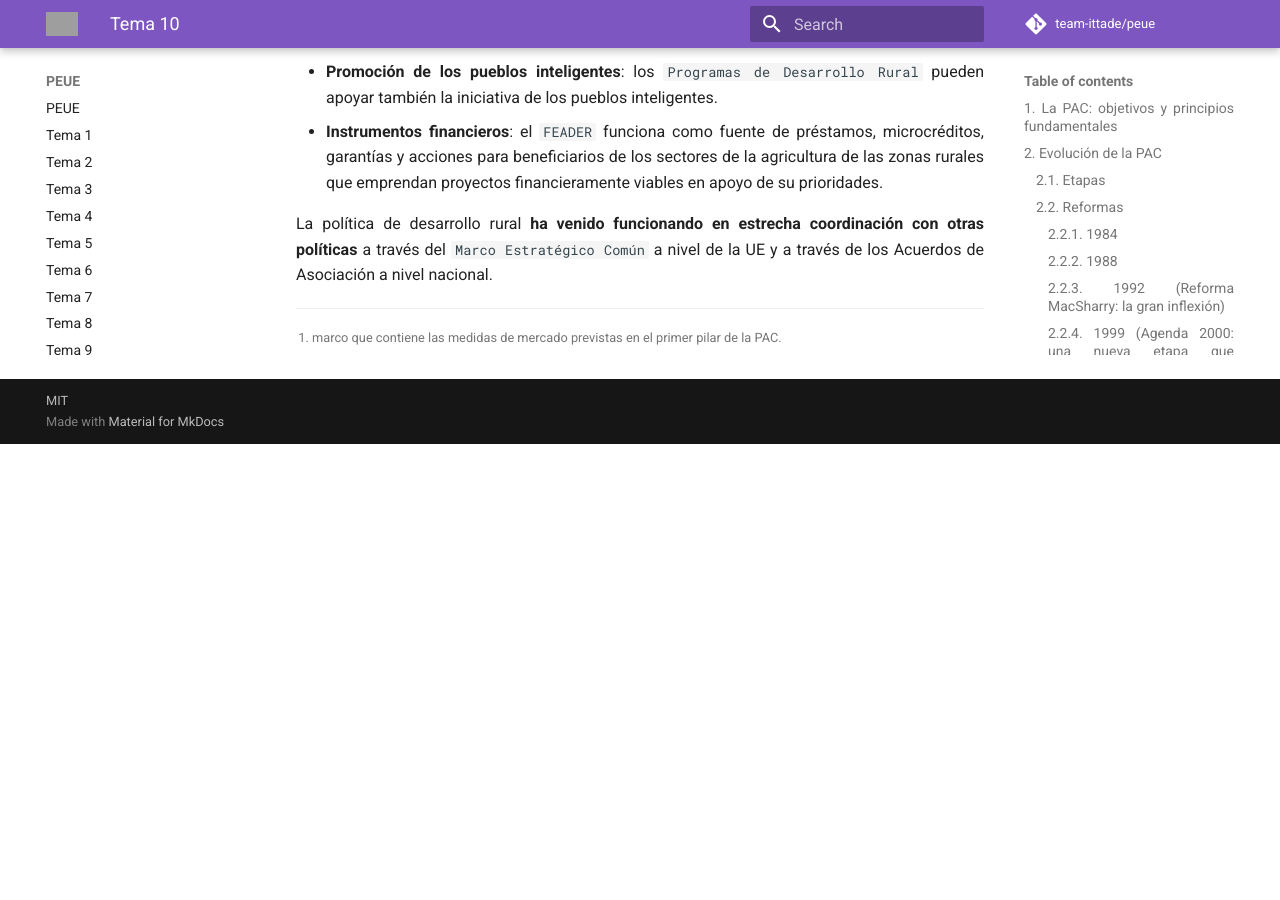
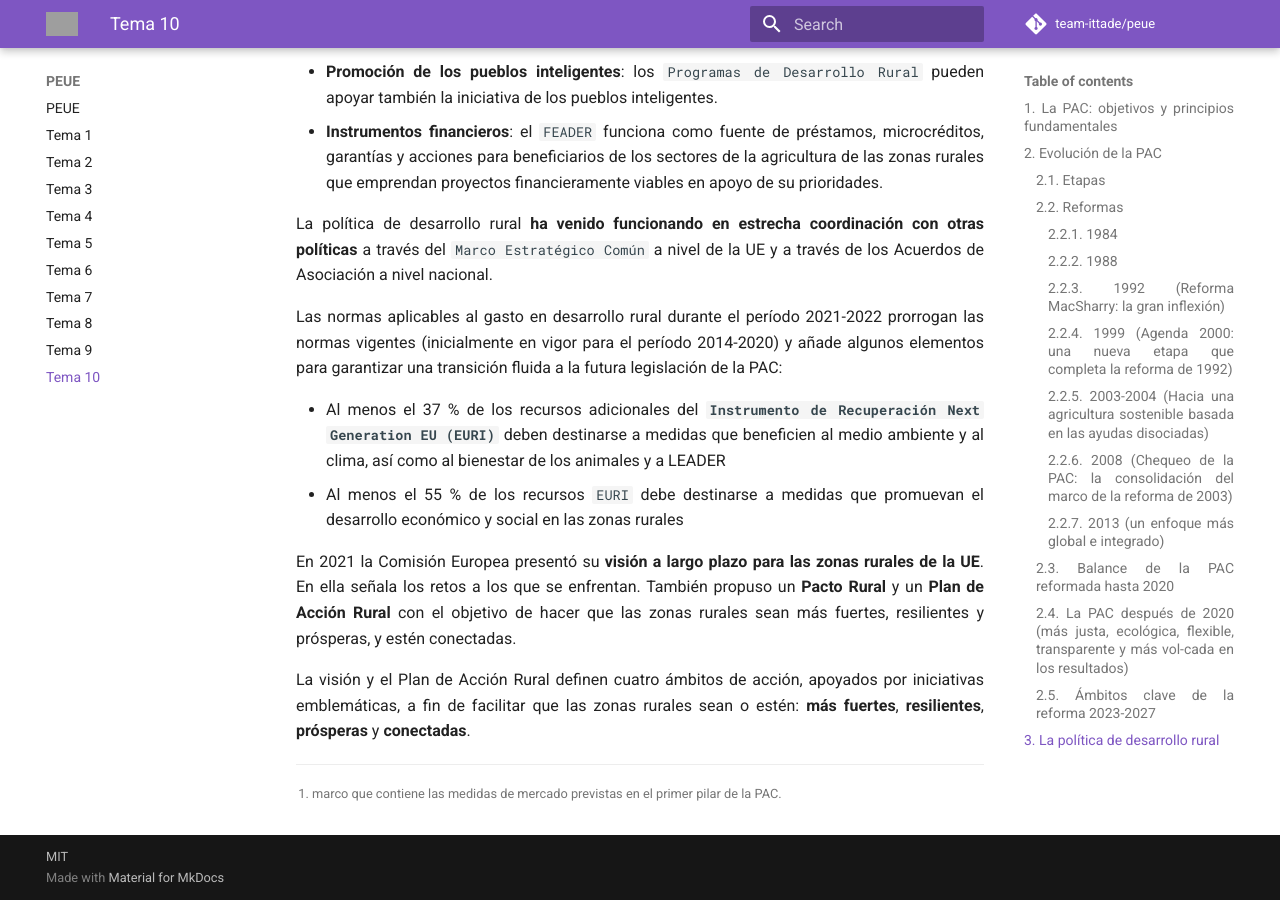
Before and after one commit to team-ittade/peue, an MkDocs documentation site: the page built from docs/tema-10.md, in a window 1280 px wide and 900 px high, scrolled down 9640 px. Built offline with MkDocs 1.6.1 and Material for MkDocs 9.7.7, drawn with Linux system fonts in a browser that asks for light colours; comment, search, counter and statistics services are not loaded; before the commit the page ends 10084 px from its top, so only the background shows below that; some of the changed text lies outside the part shown; grey boxes are pictures that could not be loaded.

Commit message:
feat: finish lection 10

```diff
--- a/docs/data/progress.json
+++ b/docs/data/progress.json
@@ -8,5 +8,5 @@
   "7": { "total": 16, "done": 16 },
   "8": { "total": 42, "done": 42 },
   "9": { "total": 30, "done": 30 },
-  "10": { "total": 33, "done": 19 }
+  "10": { "total": 33, "done": 33 }
 }
--- a/docs/tema-10.md
+++ b/docs/tema-10.md
@@ -242,3 +242,12 @@ Los **`Programas de Desarrollo Rural (PDR)`** (financiados a través del `FEADER
 - **Instrumentos financieros**: el `FEADER` funciona como fuente de préstamos, microcréditos, garantías y acciones para beneficiarios de los sectores de la agricultura de las zonas rurales que emprendan proyectos financieramente viables en apoyo de su prioridades.
 
 La política de desarrollo rural **ha venido funcionando en estrecha coordinación con otras políticas** a través del `Marco Estratégico Común` a nivel de la UE y a través de los Acuerdos de Asociación a nivel nacional.
+
+Las normas aplicables al gasto en desarrollo rural durante el período 2021-2022 prorrogan las normas vigentes (inicialmente en vigor para el período 2014-2020) y añade algunos elementos para garantizar una transición fluida a la futura legislación de la PAC:
+
+- Al menos el 37 % de los recursos adicionales del **`Instrumento de Recuperación Next Generation EU (EURI)`** deben destinarse a medidas que beneficien al medio ambiente y al clima, así como al bienestar de los animales y a LEADER
+- Al menos el 55 % de los recursos `EURI` debe destinarse a medidas que promuevan el desarrollo económico y social en las zonas rurales
+
+En 2021 la Comisión Europea presentó su **visión a largo plazo para las zonas rurales de la UE**. En ella señala los retos a los que se enfrentan. También propuso un **Pacto Rural** y un **Plan de Acción Rural** con el objetivo de hacer que las zonas rurales sean más fuertes, resilientes y prósperas, y estén conectadas.
+
+La visión y el Plan de Acción Rural definen cuatro ámbitos de acción, apoyados por iniciativas emblemáticas, a fin de facilitar que las zonas rurales sean o estén: **más fuertes**, **resilientes**, **prósperas** y **conectadas**.
```
